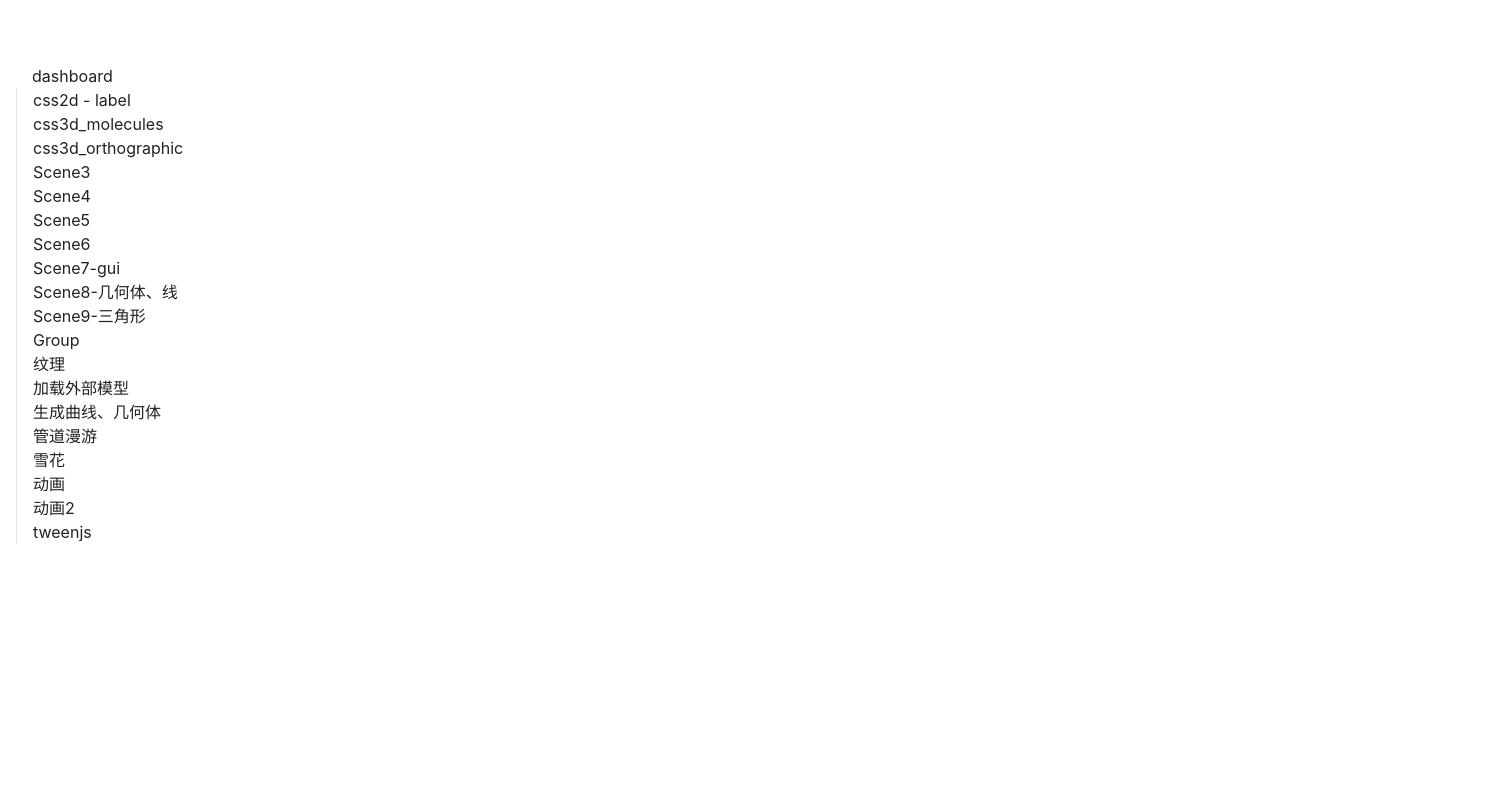
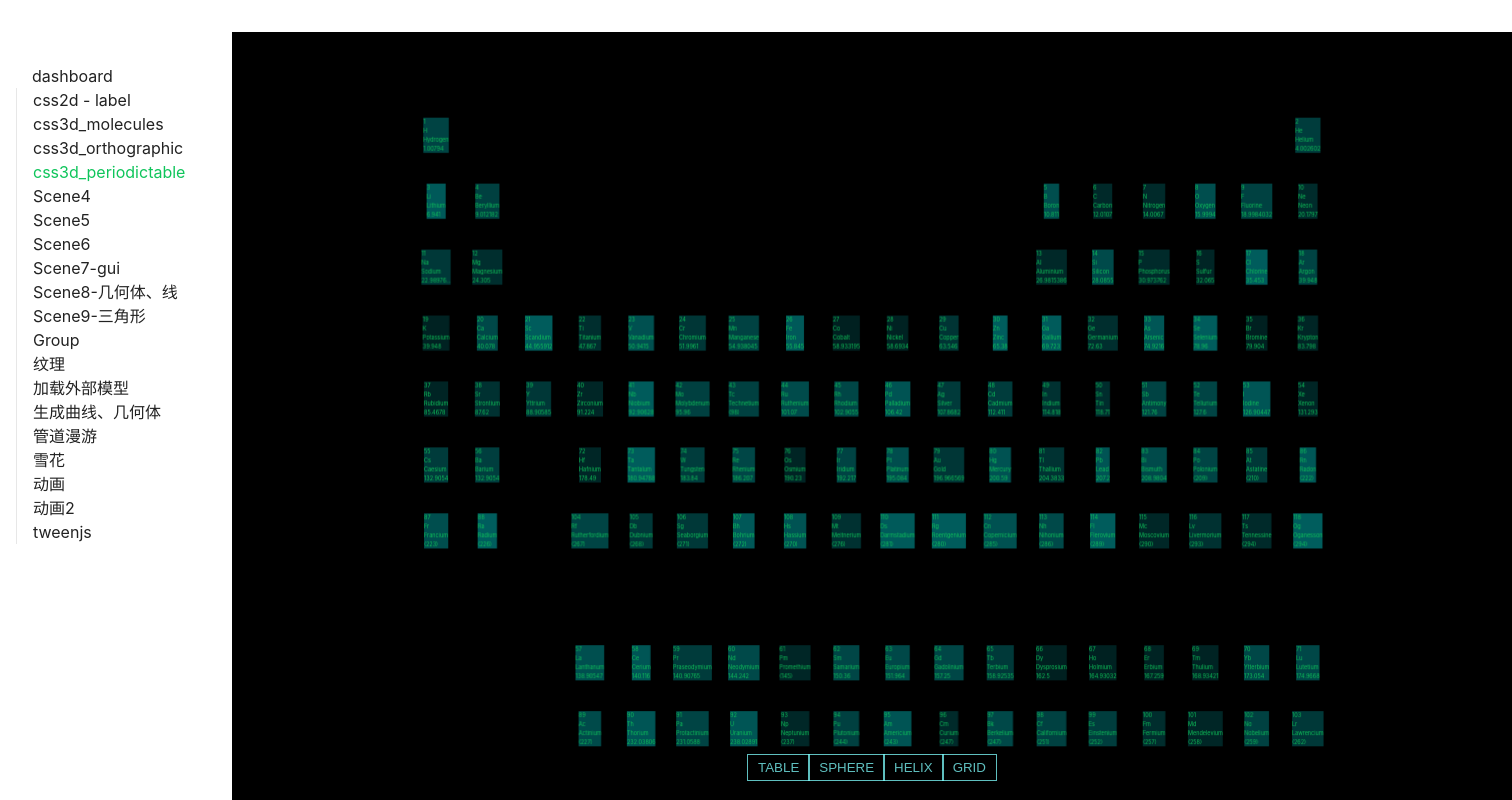
Before and after one commit to luzhaopan/threejs-admin-pro, a Vue app: page /css3d_periodictable in a window 1280 px wide. Shown: the top 800 px of the page, 1512 px wide, since content can reach past the window. Built offline with nearby package versions, Linux system fonts and the light colour scheme.

Commit message:
feat: 动画转换

```diff
--- a/src/router/index.ts
+++ b/src/router/index.ts
@@ -25,8 +25,8 @@
       component: () => import('../views/threejs/scene1/index.vue')
     },
     {
-      path: '/scene3',
-      name: 'Scene3',
+      path: '/css3d_periodictable',
+      name: 'css3d_periodictable',
       component: () => import('../views/threejs/scene3/index.vue')
     },
     {
--- a/src/views/threejs/model1/index.vue
+++ b/src/views/threejs/model1/index.vue
@@ -154,7 +154,7 @@
   labelRenderer.domElement.style.position = 'absolute'
   labelRenderer.domElement.style.right = '0px'
   labelRenderer.domElement.style.top = '0px'
-  document.body.appendChild(labelRenderer.domElement)
+  document.getElementById('scene_2d')!.appendChild(labelRenderer.domElement)
 
   const controls = new OrbitControls(state.camera, labelRenderer.domElement)
   controls.minDistance = 5
--- a/src/views/threejs/scene3/index.vue
+++ b/src/views/threejs/scene3/index.vue
@@ -1,101 +1,436 @@
 <template>
-  <div class="scene3" id="scene3"></div>
+  <div class="container">
+    <div class="scene3" id="scene3"></div>
+    <div id="menu">
+      <button id="table">TABLE</button>
+      <button id="sphere">SPHERE</button>
+      <button id="helix">HELIX</button>
+      <button id="grid">GRID</button>
+    </div>
+  </div>
 </template>
 
 <script lang="ts" setup>
 import * as THREE from 'three'
+import { TWEEN } from 'three/addons/libs/tween.module.min.js';
+import { TrackballControls } from 'three/addons/controls/TrackballControls.js';
+import { CSS3DRenderer, CSS3DObject } from 'three/addons/renderers/CSS3DRenderer.js';
 import { onMounted } from 'vue'
 
+const table = [
+  'H', 'Hydrogen', '1.00794', 1, 1,
+  'He', 'Helium', '4.002602', 18, 1,
+  'Li', 'Lithium', '6.941', 1, 2,
+  'Be', 'Beryllium', '9.012182', 2, 2,
+  'B', 'Boron', '10.811', 13, 2,
+  'C', 'Carbon', '12.0107', 14, 2,
+  'N', 'Nitrogen', '14.0067', 15, 2,
+  'O', 'Oxygen', '15.9994', 16, 2,
+  'F', 'Fluorine', '18.9984032', 17, 2,
+  'Ne', 'Neon', '20.1797', 18, 2,
+  'Na', 'Sodium', '22.98976...', 1, 3,
+  'Mg', 'Magnesium', '24.305', 2, 3,
+  'Al', 'Aluminium', '26.9815386', 13, 3,
+  'Si', 'Silicon', '28.0855', 14, 3,
+  'P', 'Phosphorus', '30.973762', 15, 3,
+  'S', 'Sulfur', '32.065', 16, 3,
+  'Cl', 'Chlorine', '35.453', 17, 3,
+  'Ar', 'Argon', '39.948', 18, 3,
+  'K', 'Potassium', '39.948', 1, 4,
+  'Ca', 'Calcium', '40.078', 2, 4,
+  'Sc', 'Scandium', '44.955912', 3, 4,
+  'Ti', 'Titanium', '47.867', 4, 4,
+  'V', 'Vanadium', '50.9415', 5, 4,
+  'Cr', 'Chromium', '51.9961', 6, 4,
+  'Mn', 'Manganese', '54.938045', 7, 4,
+  'Fe', 'Iron', '55.845', 8, 4,
+  'Co', 'Cobalt', '58.933195', 9, 4,
+  'Ni', 'Nickel', '58.6934', 10, 4,
+  'Cu', 'Copper', '63.546', 11, 4,
+  'Zn', 'Zinc', '65.38', 12, 4,
+  'Ga', 'Gallium', '69.723', 13, 4,
+  'Ge', 'Germanium', '72.63', 14, 4,
+  'As', 'Arsenic', '74.9216', 15, 4,
+  'Se', 'Selenium', '78.96', 16, 4,
+  'Br', 'Bromine', '79.904', 17, 4,
+  'Kr', 'Krypton', '83.798', 18, 4,
+  'Rb', 'Rubidium', '85.4678', 1, 5,
+  'Sr', 'Strontium', '87.62', 2, 5,
+  'Y', 'Yttrium', '88.90585', 3, 5,
+  'Zr', 'Zirconium', '91.224', 4, 5,
+  'Nb', 'Niobium', '92.90628', 5, 5,
+  'Mo', 'Molybdenum', '95.96', 6, 5,
+  'Tc', 'Technetium', '(98)', 7, 5,
+  'Ru', 'Ruthenium', '101.07', 8, 5,
+  'Rh', 'Rhodium', '102.9055', 9, 5,
+  'Pd', 'Palladium', '106.42', 10, 5,
+  'Ag', 'Silver', '107.8682', 11, 5,
+  'Cd', 'Cadmium', '112.411', 12, 5,
+  'In', 'Indium', '114.818', 13, 5,
+  'Sn', 'Tin', '118.71', 14, 5,
+  'Sb', 'Antimony', '121.76', 15, 5,
+  'Te', 'Tellurium', '127.6', 16, 5,
+  'I', 'Iodine', '126.90447', 17, 5,
+  'Xe', 'Xenon', '131.293', 18, 5,
+  'Cs', 'Caesium', '132.9054', 1, 6,
+  'Ba', 'Barium', '132.9054', 2, 6,
+  'La', 'Lanthanum', '138.90547', 4, 9,
+  'Ce', 'Cerium', '140.116', 5, 9,
+  'Pr', 'Praseodymium', '140.90765', 6, 9,
+  'Nd', 'Neodymium', '144.242', 7, 9,
+  'Pm', 'Promethium', '(145)', 8, 9,
+  'Sm', 'Samarium', '150.36', 9, 9,
+  'Eu', 'Europium', '151.964', 10, 9,
+  'Gd', 'Gadolinium', '157.25', 11, 9,
+  'Tb', 'Terbium', '158.92535', 12, 9,
+  'Dy', 'Dysprosium', '162.5', 13, 9,
+  'Ho', 'Holmium', '164.93032', 14, 9,
+  'Er', 'Erbium', '167.259', 15, 9,
+  'Tm', 'Thulium', '168.93421', 16, 9,
+  'Yb', 'Ytterbium', '173.054', 17, 9,
+  'Lu', 'Lutetium', '174.9668', 18, 9,
+  'Hf', 'Hafnium', '178.49', 4, 6,
+  'Ta', 'Tantalum', '180.94788', 5, 6,
+  'W', 'Tungsten', '183.84', 6, 6,
+  'Re', 'Rhenium', '186.207', 7, 6,
+  'Os', 'Osmium', '190.23', 8, 6,
+  'Ir', 'Iridium', '192.217', 9, 6,
+  'Pt', 'Platinum', '195.084', 10, 6,
+  'Au', 'Gold', '196.966569', 11, 6,
+  'Hg', 'Mercury', '200.59', 12, 6,
+  'Tl', 'Thallium', '204.3833', 13, 6,
+  'Pb', 'Lead', '207.2', 14, 6,
+  'Bi', 'Bismuth', '208.9804', 15, 6,
+  'Po', 'Polonium', '(209)', 16, 6,
+  'At', 'Astatine', '(210)', 17, 6,
+  'Rn', 'Radon', '(222)', 18, 6,
+  'Fr', 'Francium', '(223)', 1, 7,
+  'Ra', 'Radium', '(226)', 2, 7,
+  'Ac', 'Actinium', '(227)', 4, 10,
+  'Th', 'Thorium', '232.03806', 5, 10,
+  'Pa', 'Protactinium', '231.0588', 6, 10,
+  'U', 'Uranium', '238.02891', 7, 10,
+  'Np', 'Neptunium', '(237)', 8, 10,
+  'Pu', 'Plutonium', '(244)', 9, 10,
+  'Am', 'Americium', '(243)', 10, 10,
+  'Cm', 'Curium', '(247)', 11, 10,
+  'Bk', 'Berkelium', '(247)', 12, 10,
+  'Cf', 'Californium', '(251)', 13, 10,
+  'Es', 'Einstenium', '(252)', 14, 10,
+  'Fm', 'Fermium', '(257)', 15, 10,
+  'Md', 'Mendelevium', '(258)', 16, 10,
+  'No', 'Nobelium', '(259)', 17, 10,
+  'Lr', 'Lawrencium', '(262)', 18, 10,
+  'Rf', 'Rutherfordium', '(267)', 4, 7,
+  'Db', 'Dubnium', '(268)', 5, 7,
+  'Sg', 'Seaborgium', '(271)', 6, 7,
+  'Bh', 'Bohrium', '(272)', 7, 7,
+  'Hs', 'Hassium', '(270)', 8, 7,
+  'Mt', 'Meitnerium', '(276)', 9, 7,
+  'Ds', 'Darmstadium', '(281)', 10, 7,
+  'Rg', 'Roentgenium', '(280)', 11, 7,
+  'Cn', 'Copernicium', '(285)', 12, 7,
+  'Nh', 'Nihonium', '(286)', 13, 7,
+  'Fl', 'Flerovium', '(289)', 14, 7,
+  'Mc', 'Moscovium', '(290)', 15, 7,
+  'Lv', 'Livermorium', '(293)', 16, 7,
+  'Ts', 'Tennessine', '(294)', 17, 7,
+  'Og', 'Oganesson', '(294)', 18, 7
+];
+
+let camera, scene, renderer;
+let controls;
+
+const objects = [];
+const targets = { table: [], sphere: [], helix: [], grid: [] };
+
 onMounted(() => {
-  init()
+  init();
+  animate();
 })
 
 const init = () => {
-  // 1、创建3D场景对象Scene
-  const scene = new THREE.Scene()
+  camera = new THREE.PerspectiveCamera(40, window.innerWidth / window.innerHeight, 1, 10000);
+  camera.position.z = 3000;
 
-  // 2、创建物体形状
-  const geometry = new THREE.BoxGeometry(100, 50, 80)
+  scene = new THREE.Scene();
 
-  // 3.1、创建物体外观：材质Material, 基础网格材质MeshBasicMaterial (opens new window)不会受到光照影响。
-  // const material = new THREE.MeshBasicMaterial({
-  //   color: 0xff0000, //0xff0000设置材质颜色为红色
-  //   transparent: true, //开启透明
-  //   opacity: 0.5 //设置透明度
-  // })
+  // table
 
-  // 3.2、 漫反射网格材质MeshLambertMaterial (opens new window)会受到光照影响，该材质也可以称为Lambert网格材质，音译为兰伯特网格材质。
-  // 一个立方体长方体使用MeshLambertMaterial材质，不同面和光线夹角不同，立方体不同面就会呈现出来不同的明暗效果。
-  //MeshLambertMaterial受光照影响
-  const material = new THREE.MeshLambertMaterial({
-    color: 0xff0000
-  })
+  for (let i = 0; i < table.length; i += 5) {
 
-  // 点光源PointLight (opens new window)可以类比为一个发光点，就像生活中一个灯泡以灯泡为中心向四周发射光线。
+    const element = document.createElement('div');
+    element.className = 'element';
+    element.style.backgroundColor = 'rgba(0,127,127,' + (Math.random() * 0.5 + 0.25) + ')';
 
-  //点光源：两个参数分别表示光源颜色和光照强度
-  // 参数1：0xffffff是纯白光,表示光源颜色
-  // 参数2：1.0,表示光照强度，可以根据需要调整
-  const pointLight = new THREE.PointLight(0xffffff, 1.0)
+    const number = document.createElement('div');
+    number.className = 'number';
+    number.textContent = (i / 5) + 1;
+    element.appendChild(number);
 
-  // 光源位置
-  // 你把点光源想象为一个电灯泡，你在3D空间中，放的位置不同，模型的渲染效果就不一样。
-  // 注意光源位置尺寸大小：如果你希望光源照在模型的外表面，那你就需要把光源放在模型的外面。
-  //点光源位置
-  pointLight.position.set(400, 200, 200)
+    const symbol = document.createElement('div');
+    symbol.className = 'symbol';
+    symbol.textContent = table[i];
+    element.appendChild(symbol);
 
-  // 光源添加到场景
-  // 光源和网格模型Mesh对应一样是三维场景的一部分，自然需要添加到三维场景中才能起作用。
-  scene.add(pointLight) //点光源添加到场景中
+    const details = document.createElement('div');
+    details.className = 'details';
+    details.innerHTML = table[i + 1] + '<br>' + table[i + 2];
+    element.appendChild(details);
 
-  // 4、创建物体网格模型Mesh，两个参数分别为几何体geometry、材质material
-  const mesh: any = new THREE.Mesh(geometry, material)
+    const objectCSS = new CSS3DObject(element);
+    objectCSS.position.x = Math.random() * 4000 - 2000;
+    objectCSS.position.y = Math.random() * 4000 - 2000;
+    objectCSS.position.z = Math.random() * 4000 - 2000;
+    scene.add(objectCSS);
 
-  // 5、设置模型位置.position
-  mesh.position.set(0, 10, 100)
+    objects.push(objectCSS);
 
-  // 6、通过.add()方法把网格模型mesh添加到三维场景scene中
-  scene.add(mesh)
+    //
 
-  // a: 辅助观察坐标系
-  // AxesHelper：辅助观察的坐标系
-  // 坐标轴颜色红R、绿G、蓝B分别对应坐标系的x、y、z轴，对于three.js的3D坐标系默认y轴朝上。
-  const axesHelper = new THREE.AxesHelper(150)
-  scene.add(axesHelper)
+    const object = new THREE.Object3D();
+    object.position.x = (table[i + 3] * 140) - 1330;
+    object.position.y = - (table[i + 4] * 180) + 990;
 
-  // 7、实例化一个透视投影相机对象（透视投影相机PerspectiveCamera）
-  const camera: any = new THREE.PerspectiveCamera()
+    targets.table.push(object);
 
-  // 8、相机位置.position
-  camera.position.set(300, 300, 300)
+  }
 
-  // eg: 相机放在x轴负半轴，目标观察点是坐标原点，这样相当于相机的视线是沿着x轴正方向，只能看到长方体的一个矩形平面。
-  // camera.position.set(-1000, 0, 0)
-  // camera.lookAt(0, 0, 0)
+  // sphere
 
-  // eg: 相机视线沿着x轴负半轴，mesh位于相机后面，自然看不到
-  // camera.position.set(-1000, 0, 0)
-  // camera.lookAt(-2000, 0, 0)
+  const vector = new THREE.Vector3();
 
-  // 9、相机观察目标.lookAt()
-  camera.lookAt(mesh.position) //指向mesh对应的位置
+  for (let i = 0, l = objects.length; i < l; i++) {
 
-  // 10、创建WebGL渲染器WebGLRenderer
-  const renderer = new THREE.WebGLRenderer()
+    const phi = Math.acos(- 1 + (2 * i) / l);
+    const theta = Math.sqrt(l * Math.PI) * phi;
 
-  // 11、设置Canvas画布尺寸.setSize()
-  const width = 800 //宽度
-  const height = 500 //高度
-  renderer.setSize(width, height) //设置three.js渲染区域的尺寸(像素px)
+    const object = new THREE.Object3D();
 
-  // 12、渲染器WebGLRenderer执行渲染方法.render()就可以生成一个Canvas画布(照片)，并把三维场景Scene呈现在canvas画布上面,你可以把.render()理解为相机的拍照动作“咔”
-  renderer.render(scene, camera)
+    object.position.setFromSphericalCoords(800, phi, theta);
 
-  // 渲染器Canvas画布属性.domElement
-  // 渲染器WebGLRenderer通过属性.domElement可以获得渲染方法.render()生成的Canvas画布，.domElement本质上就是一个HTML元素：Canvas画布。
-  // document.body.appendChild(renderer.domElement)
+    vector.copy(object.position).multiplyScalar(2);
 
-  // 13、Canvas画布插入到任意HTML元素中
+    object.lookAt(vector);
+
+    targets.sphere.push(object);
+
+  }
+
+  // helix
+
+  for (let i = 0, l = objects.length; i < l; i++) {
+
+    const theta = i * 0.175 + Math.PI;
+    const y = - (i * 8) + 450;
+
+    const object = new THREE.Object3D();
+
+    object.position.setFromCylindricalCoords(900, theta, y);
+
+    vector.x = object.position.x * 2;
+    vector.y = object.position.y;
+    vector.z = object.position.z * 2;
+
+    object.lookAt(vector);
+
+    targets.helix.push(object);
+
+  }
+
+  // grid
+
+  for (let i = 0; i < objects.length; i++) {
+
+    const object = new THREE.Object3D();
+
+    object.position.x = ((i % 5) * 400) - 800;
+    object.position.y = (- (Math.floor(i / 5) % 5) * 400) + 800;
+    object.position.z = (Math.floor(i / 25)) * 1000 - 2000;
+
+    targets.grid.push(object);
+
+  }
+
+  //
+
+  renderer = new CSS3DRenderer();
+  renderer.setSize(window.innerWidth, window.innerHeight);
   document.getElementById('scene3')!.appendChild(renderer.domElement)
+
+  //
+
+  controls = new TrackballControls(camera, renderer.domElement);
+  controls.minDistance = 500;
+  controls.maxDistance = 6000;
+  controls.addEventListener('change', render);
+
+  const buttonTable = document.getElementById('table');
+  buttonTable.addEventListener('click', function () {
+
+    transform(targets.table, 2000);
+
+  });
+
+  const buttonSphere = document.getElementById('sphere');
+  buttonSphere.addEventListener('click', function () {
+
+    transform(targets.sphere, 2000);
+
+  });
+
+  const buttonHelix = document.getElementById('helix');
+  buttonHelix.addEventListener('click', function () {
+
+    transform(targets.helix, 2000);
+
+  });
+
+  const buttonGrid = document.getElementById('grid');
+  buttonGrid.addEventListener('click', function () {
+
+    transform(targets.grid, 2000);
+
+  });
+
+  transform(targets.table, 2000);
+
+  //
+
+  window.addEventListener('resize', onWindowResize);
+}
+function transform(targets, duration) {
+
+  TWEEN.removeAll();
+
+  for (let i = 0; i < objects.length; i++) {
+
+    const object = objects[i];
+    const target = targets[i];
+
+    new TWEEN.Tween(object.position)
+      .to({ x: target.position.x, y: target.position.y, z: target.position.z }, Math.random() * duration + duration)
+      .easing(TWEEN.Easing.Exponential.InOut)
+      .start();
+
+    new TWEEN.Tween(object.rotation)
+      .to({ x: target.rotation.x, y: target.rotation.y, z: target.rotation.z }, Math.random() * duration + duration)
+      .easing(TWEEN.Easing.Exponential.InOut)
+      .start();
+
+  }
+
+  new TWEEN.Tween(this)
+    .to({}, duration * 2)
+    .onUpdate(render)
+    .start();
+
+}
+
+function onWindowResize() {
+
+  camera.aspect = window.innerWidth / window.innerHeight;
+  camera.updateProjectionMatrix();
+
+  renderer.setSize(window.innerWidth, window.innerHeight);
+
+  render();
+
+}
+
+function animate() {
+
+  requestAnimationFrame(animate);
+
+  TWEEN.update();
+
+  controls.update();
+
+}
+
+function render() {
+
+  renderer.render(scene, camera);
+
 }
 </script>
+
+<style scoped>
+.container {
+  margin: 0;
+  background-color: #000;
+}
+
+a {
+  color: #8ff;
+}
+
+#menu {
+  position: absolute;
+  bottom: 20px;
+  width: 100%;
+  text-align: center;
+}
+
+.element {
+  width: 120px;
+  height: 160px;
+  box-shadow: 0px 0px 12px rgba(0, 255, 255, 0.5);
+  border: 1px solid rgba(127, 255, 255, 0.25);
+  font-family: Helvetica, sans-serif;
+  text-align: center;
+  line-height: normal;
+  cursor: default;
+}
+
+.element:hover {
+  box-shadow: 0px 0px 12px rgba(0, 255, 255, 0.75);
+  border: 1px solid rgba(127, 255, 255, 0.75);
+}
+
+.element .number {
+  position: absolute;
+  top: 20px;
+  right: 20px;
+  font-size: 12px;
+  color: rgba(127, 255, 255, 0.75);
+}
+
+.element .symbol {
+  position: absolute;
+  top: 40px;
+  left: 0px;
+  right: 0px;
+  font-size: 60px;
+  font-weight: bold;
+  color: rgba(255, 255, 255, 0.75);
+  text-shadow: 0 0 10px rgba(0, 255, 255, 0.95);
+}
+
+.element .details {
+  position: absolute;
+  bottom: 15px;
+  left: 0px;
+  right: 0px;
+  font-size: 12px;
+  color: rgba(127, 255, 255, 0.75);
+}
+
+button {
+  color: rgba(127, 255, 255, 0.75);
+  background: transparent;
+  outline: 1px solid rgba(127, 255, 255, 0.75);
+  border: 0px;
+  padding: 5px 10px;
+  cursor: pointer;
+}
+
+button:hover {
+  background-color: rgba(0, 255, 255, 0.5);
+}
+
+button:active {
+  color: #000000;
+  background-color: rgba(0, 255, 255, 0.75);
+}
+</style>
```
